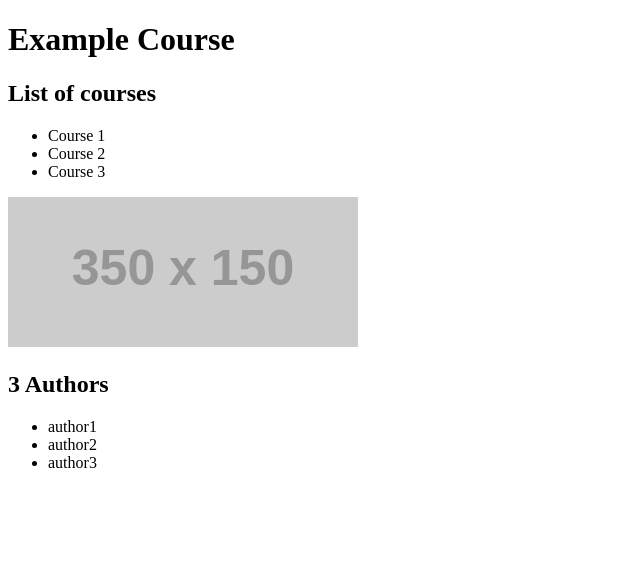
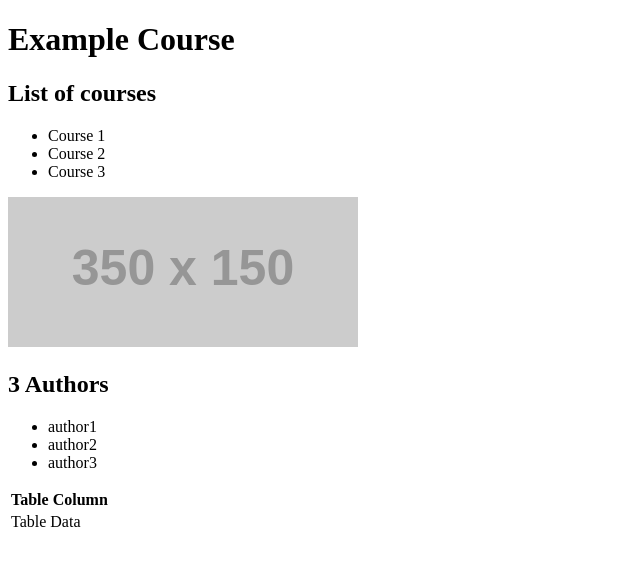
Before and after one commit to lbuthman/typescript-basics, an Angular app in the folder course-example/: page / in a window 1280 px wide. Shown: the top 566 px of the page, without its empty margins (0-640 px from the left). Built offline with nearby package versions, Linux system fonts and the light colour scheme.

Commit message:
[example] Use attr when 1:1 attr to dom property do not match up

```diff
--- a/course-example/src/app/authors/authors.component.html
+++ b/course-example/src/app/authors/authors.component.html
@@ -4,3 +4,9 @@
     {{ author }}
   </li>
 </ul>
+<table>
+  <th>Table Column</th>
+  <tr>
+    <td [attr.colspan]="colSpan">Table Data</td>
+  </tr>
+</table>
--- a/course-example/src/app/authors/authors.component.ts
+++ b/course-example/src/app/authors/authors.component.ts
@@ -9,6 +9,7 @@ import { Component, OnInit } from '@angular/core';
 export class AuthorsComponent implements OnInit {
 
   authors;
+  colSpan = 2;
 
   constructor(service: AuthorsService) {
     this.authors = service.getAuthors();
```
